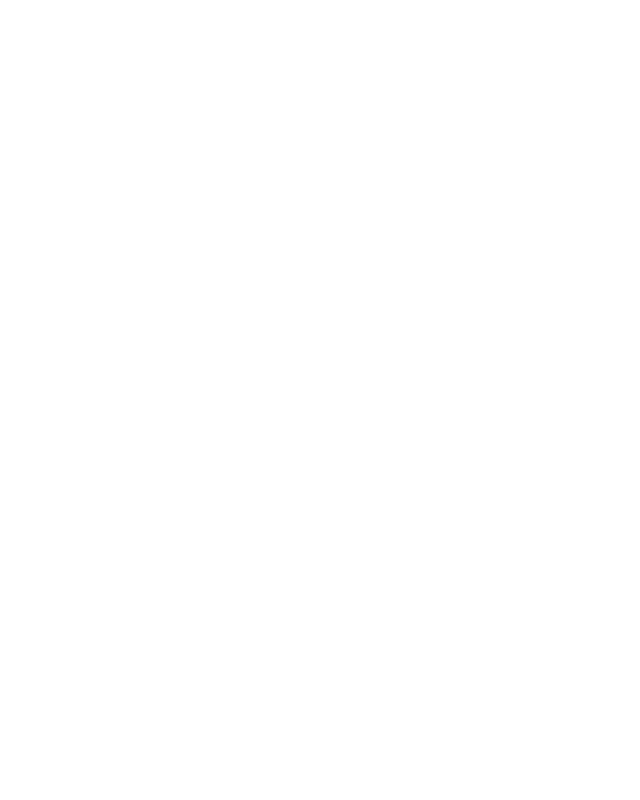
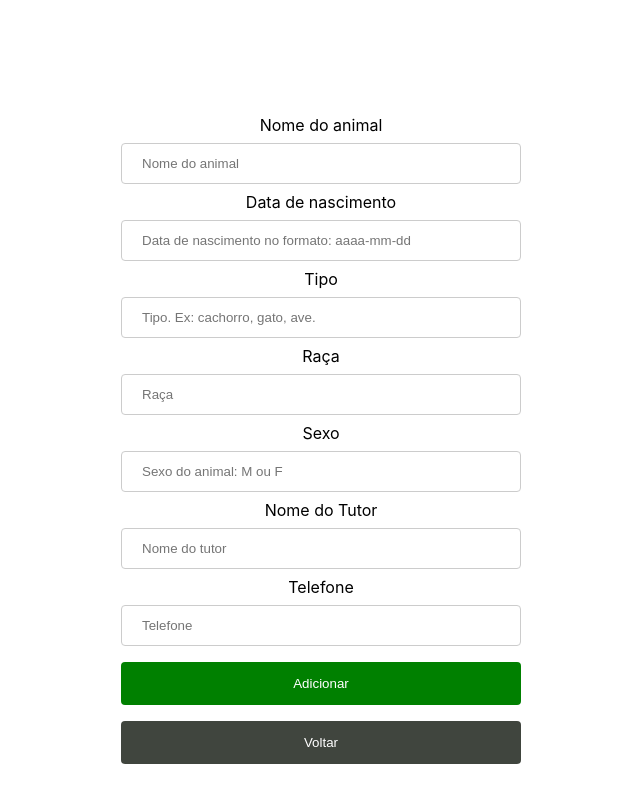
Before and after one commit to RECRUT-AI/desafio-dev-fullstack-jr, a React (Create React App) app in the folder client/: page /addAnimal in a window 1280 px wide. Before the commit this address had no page. Shown: the whole page, without its empty margins (319-959 px from the left). Built offline with nearby package versions, Linux system fonts and the light colour scheme; no server answers.

Commit message:
styling components

```diff
--- a/client/src/App.js
+++ b/client/src/App.js
@@ -13,7 +13,7 @@
         <ToastContainer position="top-center" />
         <Routes>
           <Route path="/" element={<Home/>} />
-          <Route path="/addContact" element={<AddEdit/>} />
+          <Route path="/addAnimal" element={<AddEdit/>} />
           <Route path="/update/:id" element={<AddEdit/>} />
           <Route path="/view/:id" element={<View/>} />
         </Routes>
--- a/client/src/pages/AddEdit.css
+++ b/client/src/pages/AddEdit.css
@@ -1,3 +1,6 @@
+input[type="text"],
+input[type="number"],
+
 select {
     width:100%;
     padding: 12px 20px;
--- a/client/src/pages/AddEdit.js
+++ b/client/src/pages/AddEdit.js
@@ -18,7 +18,6 @@
   const [state, setState] = useState(initialState);
   const { nome, nascimento, tipo, raca, sexo, nome_tutor, phone } = state;
 
-  //   const history = useHistory();
   const navigate = useNavigate();
 
   const { id } = useParams();
@@ -29,70 +28,38 @@
       .then((resp) => setState({ ...resp.data[0] }));
   }, [id]);
 
+
   const handleSubmit = (e) => {
     e.preventDefault();
-    if (
-      !nome ||
-      !nascimento ||
-      !tipo ||
-      !raca ||
-      !sexo ||
-      !nome_tutor ||
-      !phone
-    ) {
-      toast.error("Preencha devidamente todos os campos");
+    if (!nome || !nascimento || !tipo || !raca ||!sexo || !nome_tutor || !phone){
+      toast.error("Por favor, preencha todos os campos corretamente");
     } else {
-      if (!id) {
-        axios
-          .post("http://localhost:5000/api/post", {
+      if(!id){
+        axios.post("http://localhost:5000/api/post",{
           nome,
           nascimento,
           tipo,
           raca,
           sexo,
           nome_tutor,
-            phone,
-          })
-          .then(() => {
-            setState({
-              nome: "",
-              nascimento: "",
-              tipo: "",
-              raca: "",
-              sexo: "",
-              nome_tutor: "",
-              phone: "",
-            });
-          })
-          .catch((err) => toast.error(err.response.data));
-        toast.success("Animal adicionado com sucesso, go back");
+          phone
+        }).then(() => {setState({nome:"", nascimento:"", tipo:"", raca:"", sexo:"", nome_tutor:"", phone:""});
+      }).catch((err) => toast.error(err.response.data));
+      toast.success("Animal adicionado com sucesso");
       } else {
-        axios
-          .put(`http://localhost:5000/api/update/${id}`, {
+        axios.put(`http://localhost:5000/api/update/${id}`,{
           nome,
           nascimento,
           tipo,
           raca,
           sexo,
           nome_tutor,
-            phone,
-          })
-          .then(() => {
-            setState({
-              nome: "",
-              nascimento: "",
-              tipo: "",
-              raca: "",
-              sexo: "",
-              nome_tutor: "",
-              phone: "",
-            });
-          })
-          .catch((err) => toast.error(err.response.data));
-        toast.success("Update realizado com sucesso, go back");
+          phone
+        }).then(() => {setState({nome:"", nascimento:"", tipo:"", raca:"", sexo:"", nome_tutor:"", phone:""});
+      }).catch((err) => toast.error(err.response.data));
+      toast.success("Animal update com sucesso");
       }
-
-      setTimeout(() => navigate.push("/"), 500);
+      setTimeout(() => navigate.push("/"),600);
     }
   };
 
@@ -112,12 +79,12 @@
         }}
         onSubmit={handleSubmit}
       >
-        <label htmlFor="nome">NOme do animal</label>
+        <label htmlFor="nome">Nome do animal</label>
         <input
           type="text"
           id="nome"
           name="nome"
-          placeholder="nome do animal"
+          placeholder="Nome do animal"
           value={nome || ""}
           onChange={handleInputChange}
         />
@@ -127,7 +94,7 @@
           type="text"
           id="nascimento"
           name="nascimento"
-          placeholder="Data de nacimento no formato"
+          placeholder="Data de nascimento no formato: aaaa-mm-dd"
           value={nascimento || ""}
           onChange={handleInputChange}
         />
@@ -137,7 +104,7 @@
           type="text"
           id="tipo"
           name="tipo"
-          placeholder="tipo do animal"
+          placeholder="Tipo. Ex: cachorro, gato, ave."
           value={tipo || ""}
           onChange={handleInputChange}
         />
@@ -147,7 +114,7 @@
           type="text"
           id="raca"
           name="raca"
-          placeholder="raça do animal"
+          placeholder="Raça"
           value={raca || ""}
           onChange={handleInputChange}
         />
@@ -167,7 +134,7 @@
           type="text"
           id="nome_tutor"
           name="nome_tutor"
-          placeholder="nome do tutor"
+          placeholder="Nome do tutor"
           value={nome_tutor || ""}
           onChange={handleInputChange}
         />
@@ -177,13 +144,13 @@
           type="number"
           id="phone"
           name="phone"
-          placeholder="phone"
+          placeholder="Telefone"
           value={phone || ""}
           onChange={handleInputChange}
         />
-        <input type="submit" value={id ? "Update" : "Save"} />
+        <input type="submit" value={id ? "Update" : "Adicionar"} />
         <Link to="/">
-          <input type="button" value="Go back" />
+          <input type="button" value="Voltar" />
         </Link>
       </form>
     </div>
--- a/client/src/pages/Home.css
+++ b/client/src/pages/Home.css
@@ -56,7 +56,21 @@
     color: black;
 }
 
-.btn-contact{
-    background-color: pink;
+.btn-add{
+	background-color:#44c767;
+	border-radius:28px;
+	border:1px solid #18ab29;
+	display:inline-block;
+	cursor:pointer;
+	color:#ffffff;
+	font-family:Arial;
+	font-size:17px;
+	padding:16px 31px;
+	text-decoration:none;
+	text-shadow:0px 1px 0px #2f6627;
     margin-bottom: 10px;
 }
+
+.btn-add:hover {
+	background-color:#5cbf2a;
+}
--- a/client/src/pages/Home.js
+++ b/client/src/pages/Home.js
@@ -1,7 +1,6 @@
 import React, { useState, useEffect } from "react";
 import { Link } from "react-router-dom";
 import "./Home.css";
-// import { toast } from "react-toastify";
 import axios from "axios";
 import { toast } from "react-toastify";
 
@@ -27,21 +26,21 @@
 
   return (
     <div style={{ marginTop: "150px" }}>
-      <Link to="/addContact">
-        <button className="btn btn-contact">Add animal</button>
+      <Link to="/addAnimal">
+        <button className="btn btn-add">Adicionar animal</button>
       </Link>
       <table className="styled-table">
         <thead>
           <tr>
-            <th style={{ textAlign: "center" }}> No.</th>
-            <th style={{ textAlign: "center" }}> Name.</th>
-            <th style={{ textAlign: "center" }}> Nascimento.</th>
-            <th style={{ textAlign: "center" }}> Tipo.</th>
-            <th style={{ textAlign: "center" }}> Raça.</th>
-            <th style={{ textAlign: "center" }}> Sexo.</th>
+            <th style={{ textAlign: "center" }}> id</th>
+            <th style={{ textAlign: "center" }}> Nome</th>
+            <th style={{ textAlign: "center" }}> Nascimento</th>
+            <th style={{ textAlign: "center" }}> Tipo</th>
+            <th style={{ textAlign: "center" }}> Raça</th>
+            <th style={{ textAlign: "center" }}> Sexo</th>
             <th style={{ textAlign: "center" }}> Nome do Tutor</th>
             <th style={{ textAlign: "center" }}> Contato</th>
-            <th style={{ textAlign: "center" }}> Action</th>
+            <th style={{ textAlign: "center" }}> </th>
           </tr>
         </thead>
         <tbody>
--- a/client/src/pages/View.css
+++ b/client/src/pages/View.css
@@ -2,14 +2,14 @@
     width: 30%;
     display: flex;
     flex-direction: column;
-    border: 1px red solid;
+	border:1px solid #18ab29;
     align-content: center;
     margin: 0 auto;
 }
 
 .card-header{
     height: 30%;
-    background-color: bisque;
+    background-color: #44c767;
     color: #000;
     text-align: center;
 }
@@ -21,3 +21,7 @@
 .container{
     padding: 4px 16px;
 }
+
+.btn-edit{
+    background-color: #40453e;
+}
--- a/client/src/pages/View.js
+++ b/client/src/pages/View.js
@@ -20,23 +20,43 @@
           <p>Detalhes do animal</p>
         </div>
         <div className="container">
-            <strong>ID:</strong>
+            <strong>Id único: </strong>
             <span>{id}</span>
             <br/>
             <br/>
 
-            <strong>Nome:</strong>
+            <strong>Nome: </strong>
             <span>{user.nome}</span>
             <br/>
             <br/>
 
-            <strong>Nascimento</strong>
+            <strong>Nascimento: </strong>
             <span>{user.nascimento}</span>
             <br/>
             <br/>
 
-            <strong>Tipo</strong>
+            <strong>Tipo: </strong>
             <span>{user.tipo}</span>
+            <br/>
+            <br/>
+
+            <strong>Raça: </strong>
+            <span>{user.raca}</span>
+            <br/>
+            <br/>
+
+            <strong>Sexo: </strong>
+            <span>{user.sexo}</span>
+            <br/>
+            <br/>
+
+            <strong>Nome do tutor: </strong>
+            <span>{user.nome_tutor}</span>
+            <br/>
+            <br/>
+
+            <strong>Telefone: </strong>
+            <span>{user.phone}</span>
             <br/>
             <br/>
             <Link to="/">
```
Lines whose indentation alone changed are shown as unchanged.
